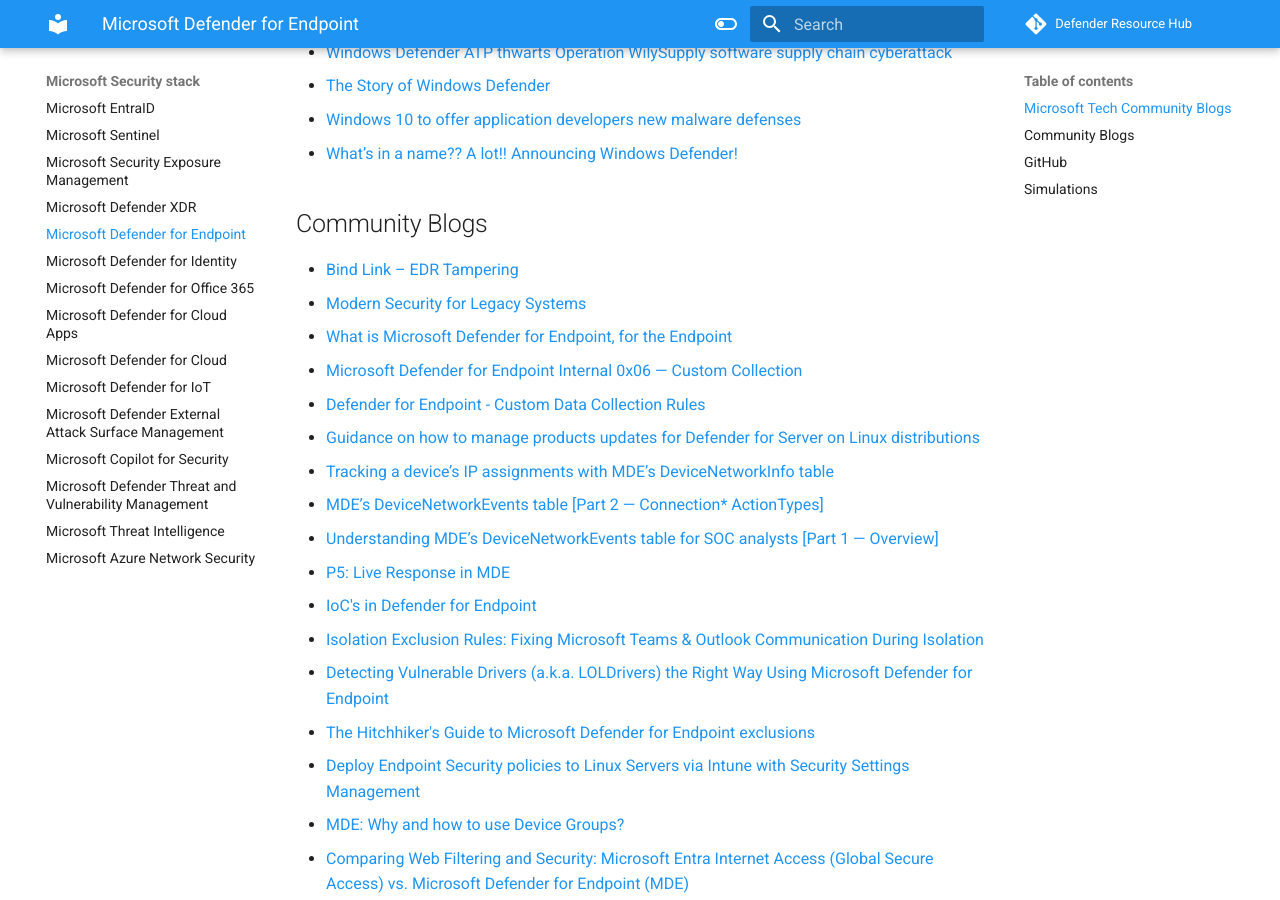
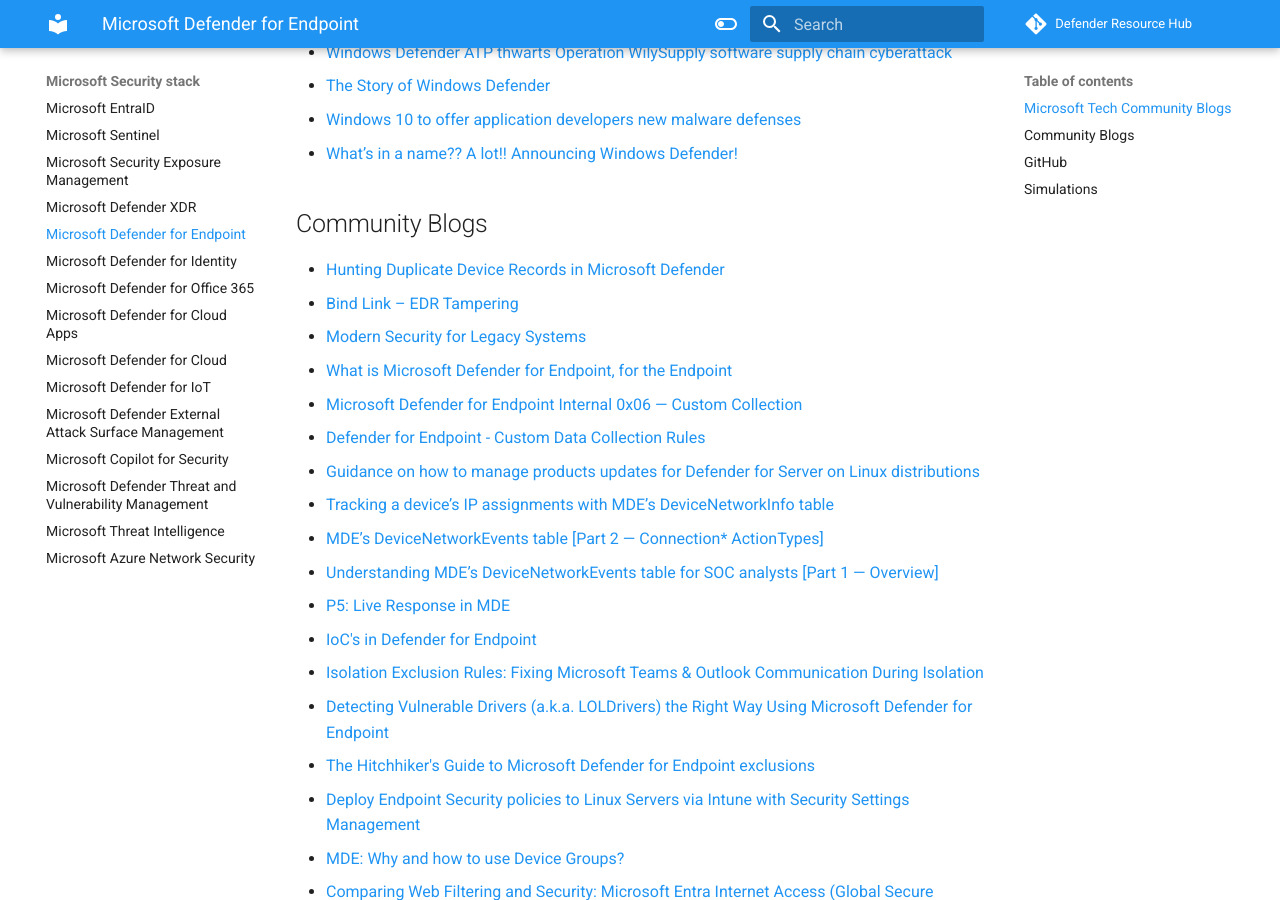
Before and after one commit to alexverboon/DefenderResourceHub, an MkDocs documentation site: the page built from docs/mde.md, in a window 1280 px wide and 900 px high, scrolled down 9589 px. Built offline with MkDocs 1.6.1 and Material for MkDocs 9.7.7, drawn with Linux system fonts in a browser that asks for light colours; comment, search, counter and statistics services are not loaded.

Commit message:
February 2026 updates

```diff
--- a/docs/mde.md
+++ b/docs/mde.md
@@ -266,6 +266,7 @@
 
 ## Community Blogs
 
+- [Hunting Duplicate Device Records in Microsoft Defender](https://allthingscloud.blog/duplicate-device-records-microsoft-defender-endpoint/)
 - [Bind Link – EDR Tampering](https://ipurple.team/2025/12/01/bind-link-edr-tampering/)
 - [Modern Security for Legacy Systems](https://medium.com/@verboonalex/modern-security-for-legacy-systems-0cb96f95a949)
 - [What is Microsoft Defender for Endpoint, for the Endpoint](https://kostaskoutrou.github.io/2025/12/17/what-is-mde.html)
```
Also changed, not shown: docs/social.md (+1 -0 lines).
